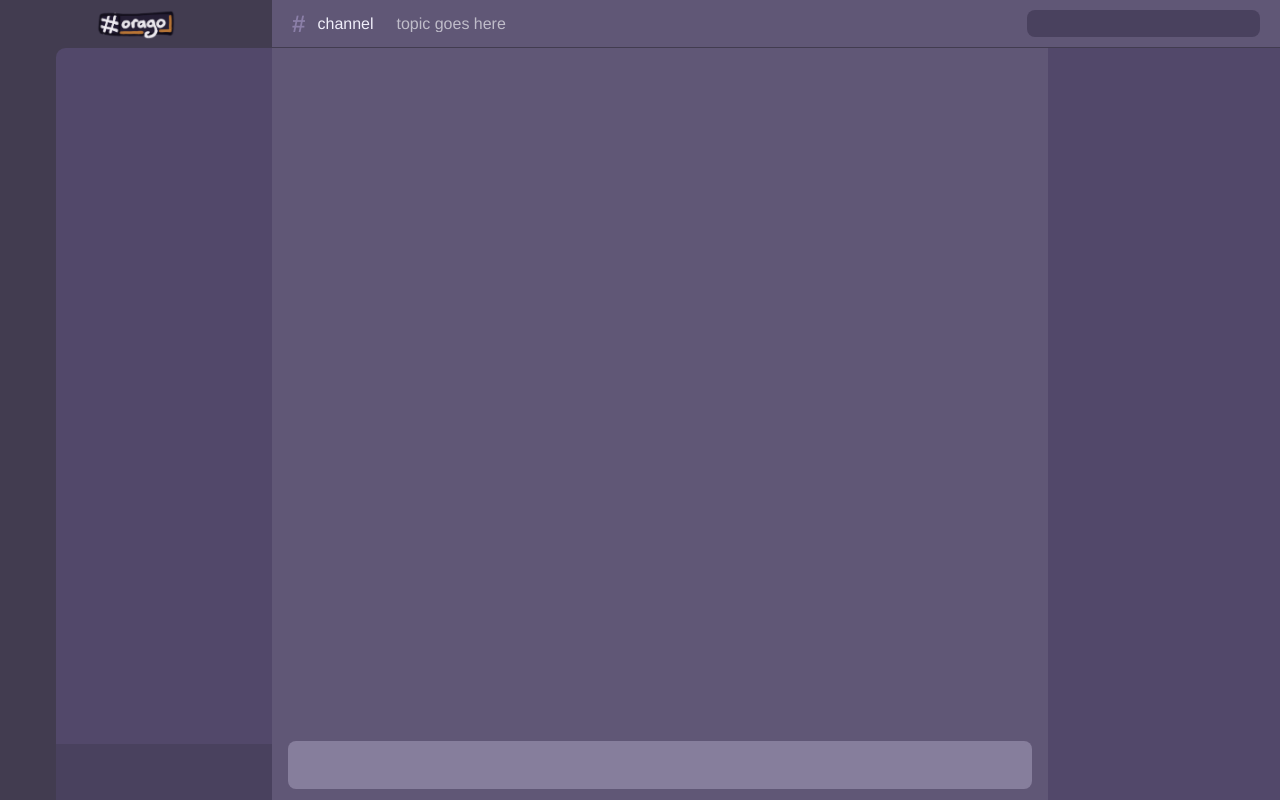
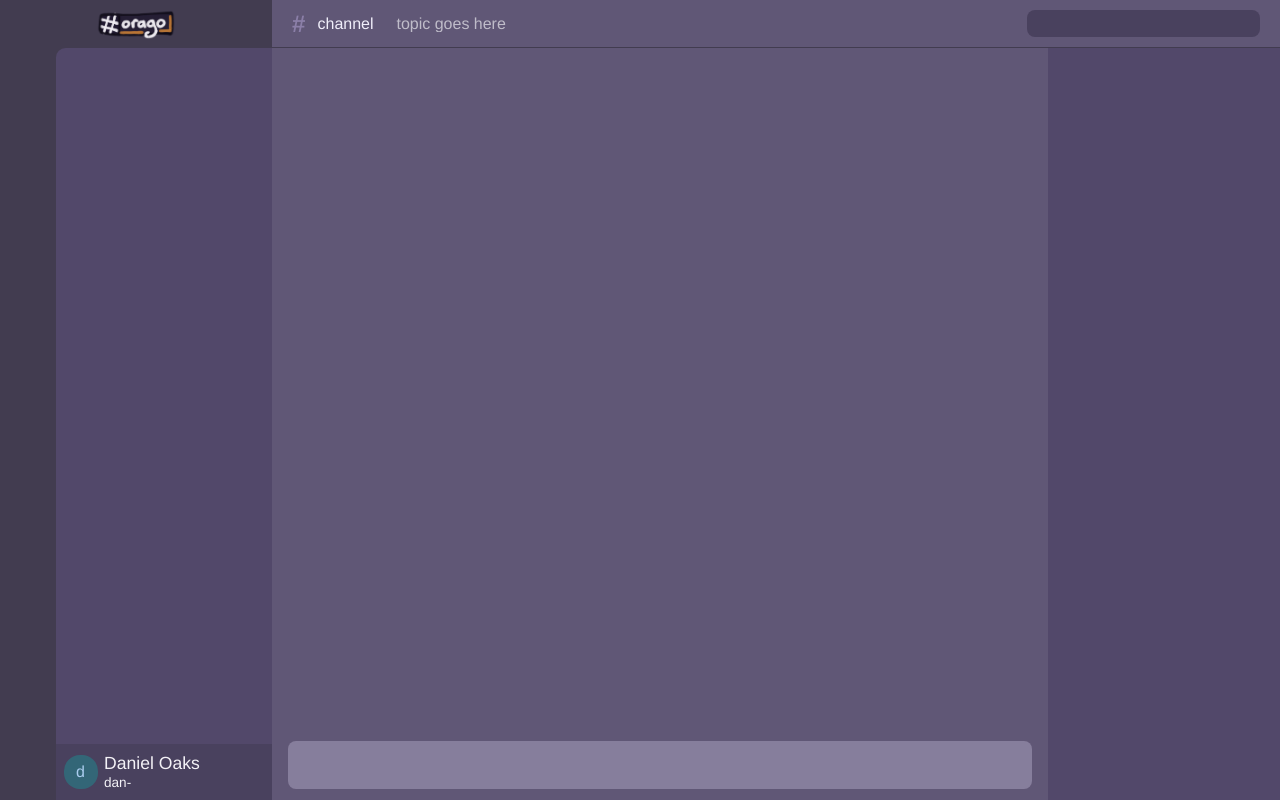
Before and after one commit to DanielOaks/orago-client, a Vue app: page / in a window 1280 px wide. Built offline with nearby package versions, Linux system fonts and the light colour scheme.

Commit message:
Add dodgy example Avatar element

```diff
--- /dev/null
+++ b/src/components/MainInterface/Avatar.vue
@@ -0,0 +1,20 @@
+<template>
+  <div class="avatar"><span>d</span></div>
+</template>
+
+<script lang="ts"></script>
+
+<style lang="scss" scoped>
+  .avatar {
+    padding: 1.05em;
+    border-radius: 1em;
+    position: relative;
+    background: #367;
+    color: #ace;
+
+    span {
+      position: absolute;
+      margin: -0.5em 0 0 -0.3em;
+    }
+  }
+</style>
--- a/src/components/MainInterface/MyProfilePane.vue
+++ b/src/components/MainInterface/MyProfilePane.vue
@@ -1,13 +1,50 @@
 <template>
-  <div class="myProfilePane"></div>
+  <div class="myProfilePane">
+    <Avatar />
+    <div class="names">
+      <span class="displayName">Daniel Oaks</span>
+      <span class="identifier">dan-</span>
+    </div>
+  </div>
 </template>
 
-<script lang="ts"></script>
+<script lang="ts">
+  import Avatar from './Avatar.vue'
+
+  export default {
+    components: {
+      Avatar,
+    },
+  }
+</script>
 
 <style lang="scss" scoped>
   .myProfilePane {
     display: flex;
     height: 3.75em;
     background: var(--sidebar-profile-bg);
+    align-items: center;
+
+    .avatar {
+      margin: 0 0.4em 0 0.5em;
+    }
+
+    .names {
+      display: flex;
+      flex-direction: column;
+      justify-items: center;
+      color: var(--sidebar-title);
+      width: 100%;
+      flex: 1 1 auto;
+
+      .displayName {
+        font-size: 1.1em;
+        margin-bottom: 0.2em;
+      }
+
+      .identifier {
+        font-size: 0.85em;
+      }
+    }
   }
 </style>
```
